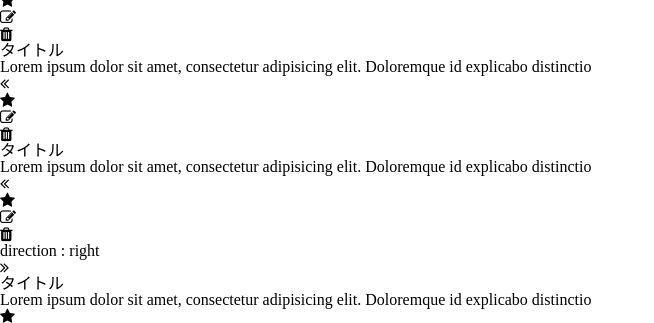
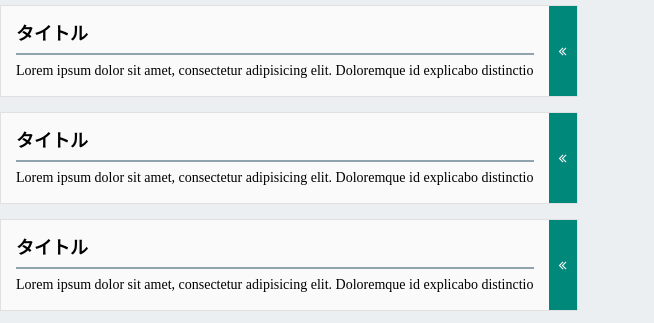
Before and after one commit to konweb/jquery-swipeList, a plain HTML site: page index.html in a window 1280 px wide. Shown: the part 73-396 px from the top of the page, without its empty margins (0-654 px from the left). Drawn offline with nearby package versions, Linux system fonts and the light colour scheme.

Commit message:
Edit index.html

```diff
--- a/index.html
+++ b/index.html
@@ -6,7 +6,7 @@
   <title>スワイプリスト</title>
   <link href="http://maxcdn.bootstrapcdn.com/font-awesome/4.2.0/css/font-awesome.min.css" rel="stylesheet">
   <link href="./css/reset.css" rel="stylesheet">
-  <link href="./css/swipe-list.css" rel="stylesheet">
+  <link href="./css/style.css" rel="stylesheet">
 </head>
 <body>
 <h1>Default</h1>
```
